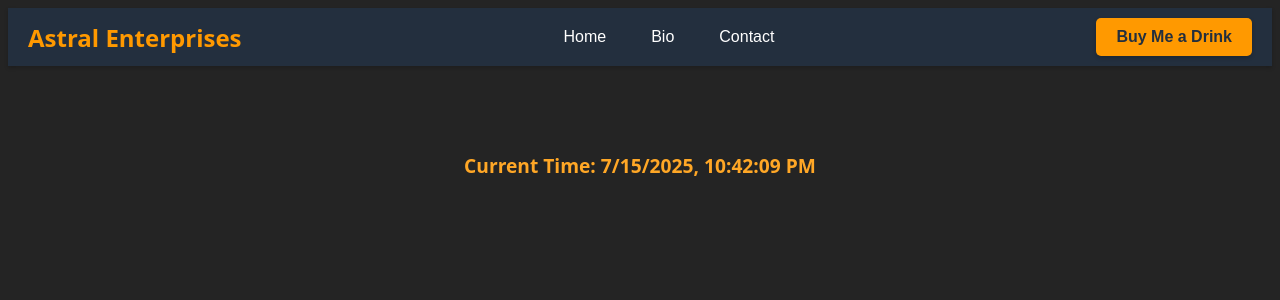
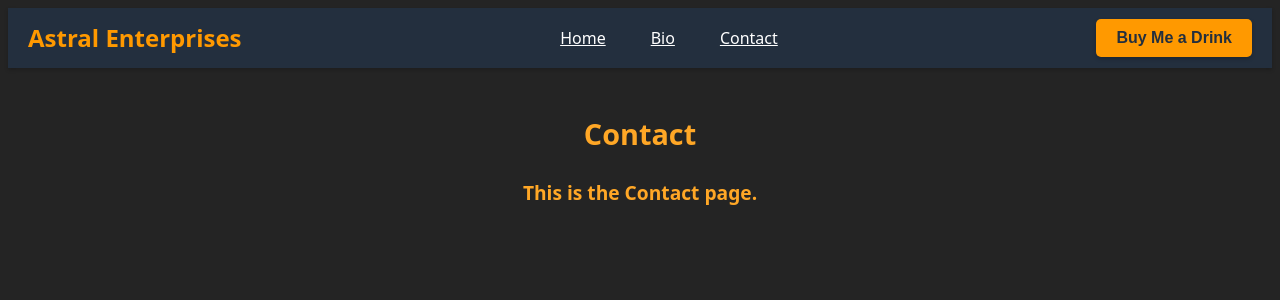
Before and after one commit to cmadison0005/aws_static_public, a React (Vite) app: page /contact in a window 1280 px wide. Shown: the top 300 px of the page. Built offline with nearby package versions, Linux system fonts and the light colour scheme.

Commit message:
breaking single component into home/navbar/contact/bio

```diff
--- a/src/App.css
+++ b/src/App.css
@@ -1,71 +1,3 @@
-/* App.css */
-
-
-.header {
-  display: flex;
-  justify-content: space-between;
-  align-items: center;
-  padding: 10px 20px;
-  background-color: #232F3E; /* Dark blue, similar to AWS header */
-  color: #FFFFFF;
-  box-shadow: 0 2px 4px rgba(0, 0, 0, 0.2);
-  flex-wrap: wrap; /* Allow items to wrap on smaller screens */
-}
-
-.logo {
-  font-size: 24px;
-  font-weight: bold;
-  color: #FF9900; /* Orange for the logo, similar to AWS */
-  margin-right: 20px;
-  flex-shrink: 0; /* Prevent logo from shrinking */
-}
-
-.nav-buttons-container {
-  display: flex;
-  gap: 15px;
-  flex-grow: 1; /* Allow buttons container to grow */
-  justify-content: center; /* Center buttons */
-  flex-wrap: wrap; /* Allow buttons to wrap */
-}
-
-.nav-button {
-  background-color: transparent;
-  border: none;
-  color: #FFFFFF;
-  padding: 8px 15px;
-  font-size: 16px;
-  cursor: pointer;
-  border-radius: 5px;
-  transition: background-color 0.3s ease;
-}
-
-.nav-button:hover {
-  background-color: #364759; /* Slightly lighter blue on hover */
-}
-
-.call-to-action-container {
-  margin-left: 20px;
-  flex-shrink: 0; /* Prevent CTA from shrinking */
-}
-
-.call-to-action-button {
-  background-color: #FF9900; /* Orange for CTA button */
-  color: #232F3E; /* Dark text for contrast */
-  padding: 10px 20px;
-  font-size: 16px;
-  font-weight: bold;
-  border: none;
-  border-radius: 5px;
-  cursor: pointer;
-  box-shadow: 0 2px 4px rgba(0, 0, 0, 0.2);
-  transition: background-color 0.3s ease, transform 0.2s ease;
-}
-
-.call-to-action-button:hover {
-  background-color: #FFA726; /* Lighter orange on hover */
-  transform: translateY(-1px); /* Slight lift on hover */
-}
-
 .content-area {
   padding: 20px;
   text-align: center; /* Fallback for horizontal centering of text */
@@ -77,10 +9,3 @@
   justify-content: center; /* Center vertically along the column (main axis) */
   align-items: center; /* Center horizontally along the row (cross axis) */
 }
-
-.datetime-display {
-  font-size: 1.2em;
-  font-weight: bold;
-  margin-bottom: 10px;
-  color: #FFA726; /* A nice blue for the time display */
-}
--- a/src/App.jsx
+++ b/src/App.jsx
@@ -1,66 +1,24 @@
-import React, { useState, useEffect } from 'react'; // Import useState and useEffect
-import './App.css'; // Import the CSS file
 
-// Main App component
+import { Route, Routes } from 'react-router-dom';
+import './App.css';
+
+import Bio from './components/Bio';
+import Contact from './components/Contact';
+import Home from './components/Home';
+import Navbar from './components/NavBar';
+
 const App = () => {
-  // State for real-time date and time display
-  const [dateTime, setDateTime] = useState(new Date().toLocaleString());
 
-  // Effect to update date and time every second
-  useEffect(() => {
-    const interval = setInterval(() => {
-      setDateTime(new Date().toLocaleString());
-    }, 1000);
-    // Cleanup function to clear the interval when the component unmounts
-    return () => clearInterval(interval);
-  }, []); // Empty dependency array means this effect runs once on mount and cleans up on unmount
 
   return (
-    <div> {/* A wrapper div to contain the header and the new content */}
-      <div className="header">
-        {/* Logo Section */}
-        <div className="logo">
-          Astral Enterprises
-        </div>
-
-        {/* Navigation Buttons Section */}
-        <div className="nav-buttons-container">
-          <button
-            className="nav-button"
-            onClick={() => console.log('Products clicked')}
-          >
-            Home
-          </button>
-          <button
-            className="nav-button"
-            onClick={() => console.log('Solutions clicked')}
-          >
-            Bio
-          </button>
-          <button
-            className="nav-button"
-            onClick={() => console.log('Pricing clicked')}
-          >
-            Contact
-          </button>
-        </div>
-
-        {/* Call to Action Button Section */}
-        <div className="call-to-action-container">
-          <button
-            className="call-to-action-button"
-            onClick={() => console.log('Buy me a drink clicked!')}
-          >
-            Buy Me a Drink
-          </button>
-        </div>
-      </div>
-
-      {/* Content area below the header */}
-      <div className="content-area">
-        <p className="datetime-display">Current Time: {dateTime}</p>
-      </div>
-    </div>
+    <>
+      <Navbar />
+      <Routes>
+        <Route path="/" element={<Home/>} />
+        <Route path="/bio" element={<Bio />} />
+        <Route path="/contact" element={<Contact />} />
+      </Routes>
+    </>
   );
 };
 
--- /dev/null
+++ b/src/components/Bio.css
@@ -0,0 +1,6 @@
+.bio-display {
+  font-size: 1.2em;
+  font-weight: bold;
+  margin-bottom: 10px;
+  color: #FFA726; /* A nice blue for the time display */
+}
--- /dev/null
+++ b/src/components/Bio.jsx
@@ -0,0 +1,15 @@
+import React from 'react';
+import './Bio.css';
+
+const Bio = () => {
+  return (
+    <div className='content-area'>
+      <div className='bio-display'>
+        <h2>About Me</h2>
+        <p>This is the Bio page.</p>
+      </div>
+    </div>
+  );
+};
+
+export default Bio;
--- /dev/null
+++ b/src/components/Contact.css
@@ -0,0 +1,6 @@
+.contact-display {
+  font-size: 1.2em;
+  font-weight: bold;
+  margin-bottom: 10px;
+  color: #FFA726; /* A nice blue for the time display */
+}
--- /dev/null
+++ b/src/components/Contact.jsx
@@ -0,0 +1,13 @@
+import React from 'react';
+import './Contact.css';
+
+const Contact = () => (
+  <div className='content-area'>
+    <div className='contact-display'>
+      <h2>Contact</h2>
+      <p>This is the Contact page.</p>
+    </div>
+  </div>
+);
+
+export default Contact;
--- /dev/null
+++ b/src/components/Home.css
@@ -0,0 +1,6 @@
+.datetime-display {
+  font-size: 1.2em;
+  font-weight: bold;
+  margin-bottom: 10px;
+  color: #FFA726;
+}
--- /dev/null
+++ b/src/components/Home.jsx
@@ -0,0 +1,20 @@
+import { useEffect, useState } from 'react';
+import './Home.css';
+
+const Home = () => {
+    const [dateTime, setDateTime] = useState(new Date().toLocaleString());
+
+    useEffect(() => {
+        const interval = setInterval(() => {
+            setDateTime(new Date().toLocaleString());
+        }, 1000);
+        return () => clearInterval(interval);
+    }, []);
+    return (
+        <div className='content-area'>
+            <p className="datetime-display">Current Time: {dateTime}</p>
+        </div>
+    );
+};
+
+export default Home;
--- /dev/null
+++ b/src/components/Navbar.css
@@ -0,0 +1,64 @@
+.header {
+  display: flex;
+  justify-content: space-between;
+  align-items: center;
+  padding: 10px 20px;
+  background-color: #232F3E; /* Dark blue, similar to AWS header */
+  color: #FFFFFF;
+  box-shadow: 0 2px 4px rgba(0, 0, 0, 0.2);
+  flex-wrap: wrap; /* Allow items to wrap on smaller screens */
+}
+
+.logo {
+  font-size: 24px;
+  font-weight: bold;
+  color: #FF9900; /* Orange for the logo, similar to AWS */
+  margin-right: 20px;
+  flex-shrink: 0; /* Prevent logo from shrinking */
+}
+
+.nav-buttons-container {
+  display: flex;
+  gap: 15px;
+  flex-grow: 1; /* Allow buttons container to grow */
+  justify-content: center; /* Center buttons */
+  flex-wrap: wrap; /* Allow buttons to wrap */
+}
+
+.nav-button {
+  background-color: transparent;
+  border: none;
+  color: #FFFFFF;
+  padding: 8px 15px;
+  font-size: 16px;
+  cursor: pointer;
+  border-radius: 5px;
+  transition: background-color 0.3s ease;
+}
+
+.nav-button:hover {
+  background-color: #364759; /* Slightly lighter blue on hover */
+}
+
+.call-to-action-container {
+  margin-left: 20px;
+  flex-shrink: 0; /* Prevent CTA from shrinking */
+}
+
+.call-to-action-button {
+  background-color: #FF9900; /* Orange for CTA button */
+  color: #232F3E; /* Dark text for contrast */
+  padding: 10px 20px;
+  font-size: 16px;
+  font-weight: bold;
+  border: none;
+  border-radius: 5px;
+  cursor: pointer;
+  box-shadow: 0 2px 4px rgba(0, 0, 0, 0.2);
+  transition: background-color 0.3s ease, transform 0.2s ease;
+}
+
+.call-to-action-button:hover {
+  background-color: #FFA726; /* Lighter orange on hover */
+  transform: translateY(-1px); /* Slight lift on hover */
+}
--- /dev/null
+++ b/src/components/Navbar.jsx
@@ -0,0 +1,29 @@
+// Navbar.js
+import React from 'react';
+import { Link } from 'react-router-dom';
+import './Navbar.css';
+
+const Navbar = () => {
+  return (
+    <div className="header">
+      <div className="logo">Astral Enterprises</div>
+
+      <div className="nav-buttons-container">
+        <Link to="/" className="nav-button">Home</Link>
+        <Link to="/bio" className="nav-button">Bio</Link>
+        <Link to="/contact" className="nav-button">Contact</Link>
+      </div>
+
+      <div className="call-to-action-container">
+        <button
+          className="call-to-action-button"
+          onClick={() => console.log('Buy me a drink clicked!')}
+        >
+          Buy Me a Drink
+        </button>
+      </div>
+    </div>
+  );
+};
+
+export default Navbar;
--- a/src/main.css
+++ b/src/main.css
@@ -1,29 +1,14 @@
 :root {
   font-family: system-ui, Avenir, Helvetica, Arial, sans-serif;
+  line-height: 1.5;
+  font-weight: 400;
 
   color-scheme: light dark;
   color: rgba(255, 255, 255, 0.87);
   background-color: #242424;
+
+  font-synthesis: none;
+  text-rendering: optimizeLegibility;
+  -webkit-font-smoothing: antialiased;
+  -moz-osx-font-smoothing: grayscale;
 }
-
-/* a {
-  font-weight: 500;
-  color: #646cff;
-  text-decoration: inherit;
-}
-a:hover {
-  color: #535bf2;
-}
-
-@media (prefers-color-scheme: light) {
-  :root {
-    color: #213547;
-    background-color: #ffffff;
-  }
-  a:hover {
-    color: #747bff;
-  }
-  button {
-    background-color: #f9f9f9;
-  }
-} */
--- a/src/main.jsx
+++ b/src/main.jsx
@@ -1,10 +1,13 @@
-import { StrictMode } from 'react'
-import { createRoot } from 'react-dom/client'
-import './main.css'
-import App from './App.jsx'
+import React from 'react';
+import ReactDOM from 'react-dom/client';
+import { BrowserRouter } from 'react-router-dom';
+import App from './App';
+import './main.css';
 
-createRoot(document.getElementById('root')).render(
-  <StrictMode>
-    <App />
-  </StrictMode>,
-)
+ReactDOM.createRoot(document.getElementById('root')).render(
+  <React.StrictMode>
+    <BrowserRouter>
+      <App />
+    </BrowserRouter>
+  </React.StrictMode>
+);
```
